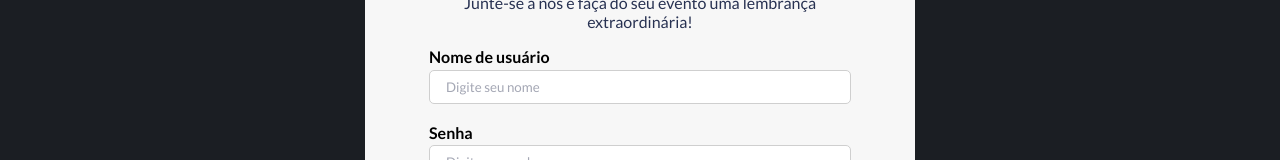
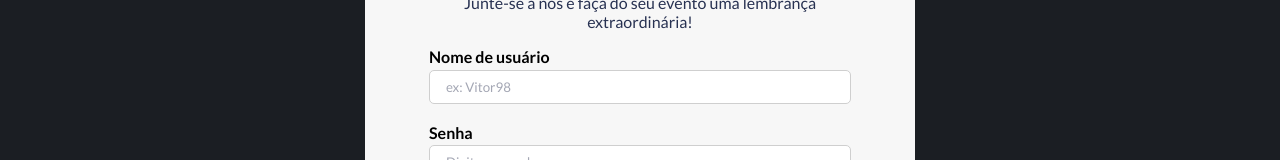
Before and after one commit to vitorfdrangel/Have_Your_Party, a React (Vite) app in the folder frontend/: page /login/create in a window 1280 px wide. Shown: the part 198-358 px from the top of the page. Built offline with nearby package versions, Linux system fonts and the light colour scheme.

Commit message:
Finalizando projeto

```diff
--- a/frontend/src/routes/CreateAcc.jsx
+++ b/frontend/src/routes/CreateAcc.jsx
@@ -39,7 +39,6 @@ const CreateAcc = () => {
 
           useToast(res.data.msg);
         }
-        console.log(res);
       } catch (error) {
         console.log(error);
       }
@@ -57,7 +56,7 @@ const CreateAcc = () => {
           <span>Nome de usuário</span>
           <input
             type="text"
-            placeholder="Digite seu nome"
+            placeholder="ex: Vitor98"
             required
             onChange={(e) => setName(e.target.value)}
             value={name}
```
